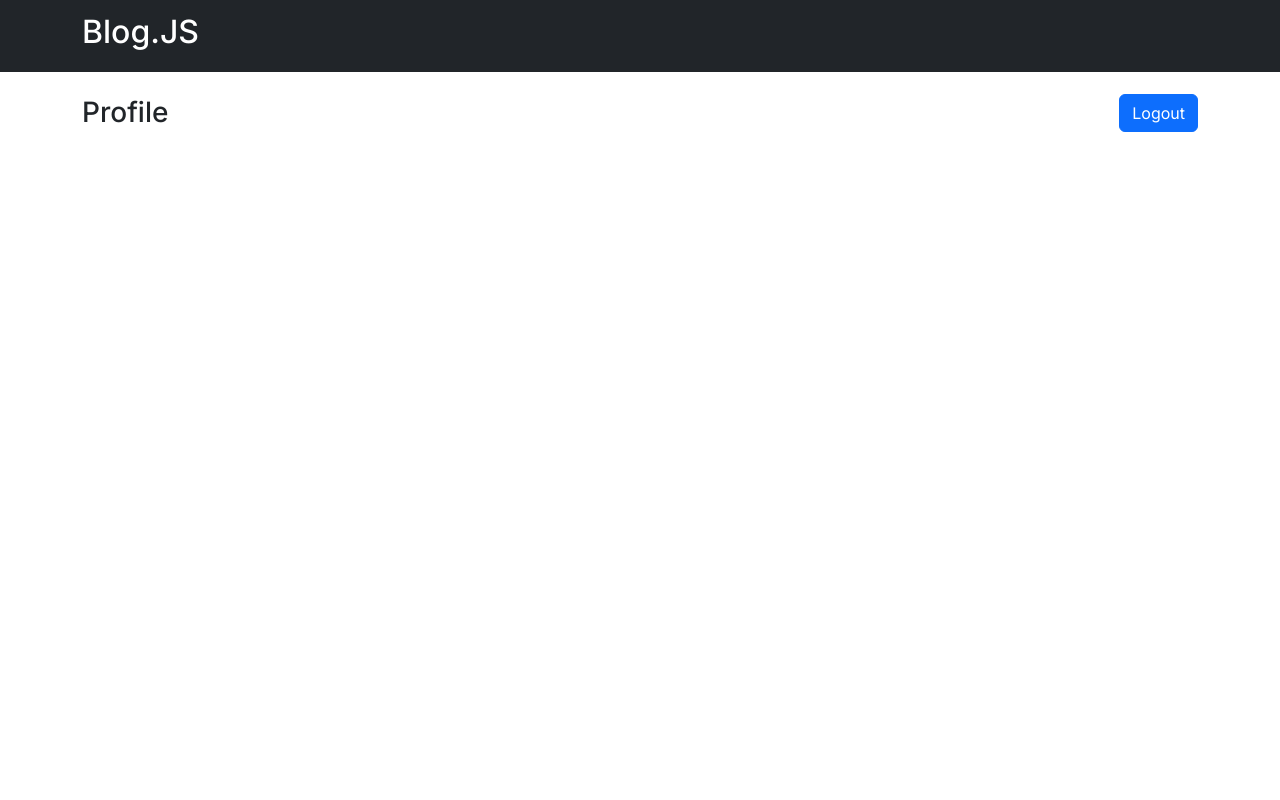
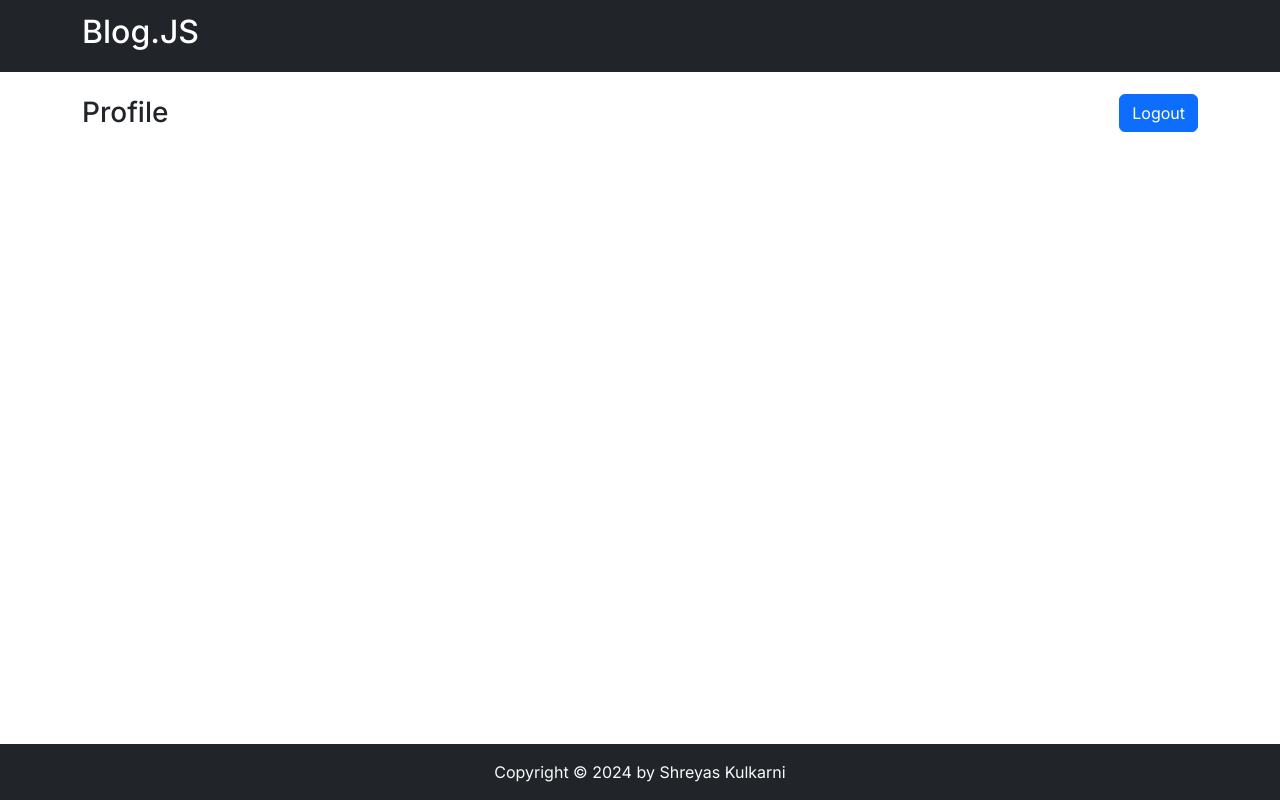
Before and after one commit to shreyas710/nextJS-Appwrite-Tutorial, a Next.js app: page /profile in a window 1280 px wide. Built offline with nearby package versions, Linux system fonts and the light colour scheme; no server answers.

Commit message:
footer and auth route group

```diff
--- /dev/null
+++ b/src/app/Footer.tsx
@@ -0,0 +1,9 @@
+export default function Footer() {
+    return (
+        <footer className="footer mt-auto py-3 bg-dark">
+            <div className="container text-center">
+                <span className="text-light">Copyright &copy; <span>{new Date().getFullYear()}</span> by Shreyas Kulkarni</span>
+            </div>
+        </footer>
+    )
+}
--- a/src/app/globals.css
+++ b/src/app/globals.css
@@ -3,4 +3,7 @@ body {
     margin: 0;
     padding: 0;
     background-color: #f5f5f5;
+    display: flex;
+    flex-direction: column;
+    height: 100vh;
 }
--- a/src/app/layout.tsx
+++ b/src/app/layout.tsx
@@ -6,6 +6,7 @@ import { Toaster } from 'react-hot-toast';
 
 import BootstrapClient from '@/app/BootstrapClient';
 import Navbar from "./Navbar";
+import Footer from "./Footer";
 
 const inter = Inter({ subsets: ["latin"] });
 
@@ -25,6 +26,7 @@ export default function RootLayout({
         <Navbar/>
         <Toaster/>
         {children}
+        <Footer/>
         <BootstrapClient/>
       </body>
     </html>
```
Also changed, not shown: src/app/(auth)/forgot/page.tsx (renamed from src/app/forgot/page.tsx), src/app/(auth)/login/page.tsx (renamed from src/app/login/page.tsx), src/app/(auth)/resetpassword/page.tsx (renamed from src/app/resetpassword/page.tsx), src/app/(auth)/signup/page.tsx (renamed from src/app/signup/page.tsx), src/app/(auth)/verifyemail/page.tsx (renamed from src/app/verifyemail/page.tsx).
